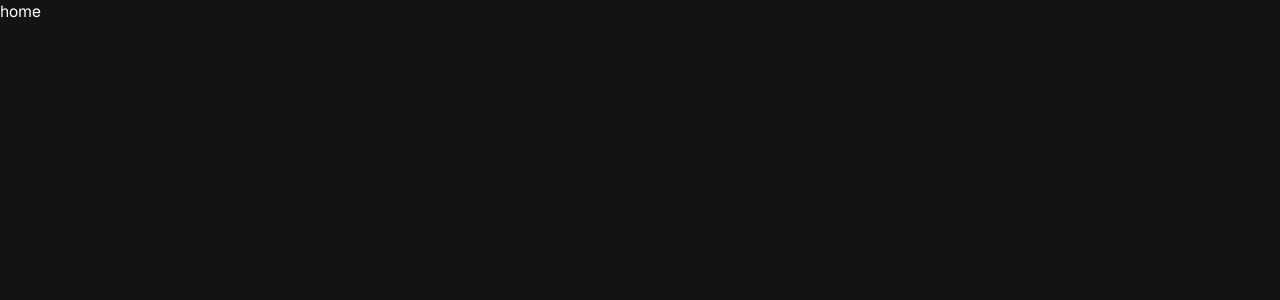
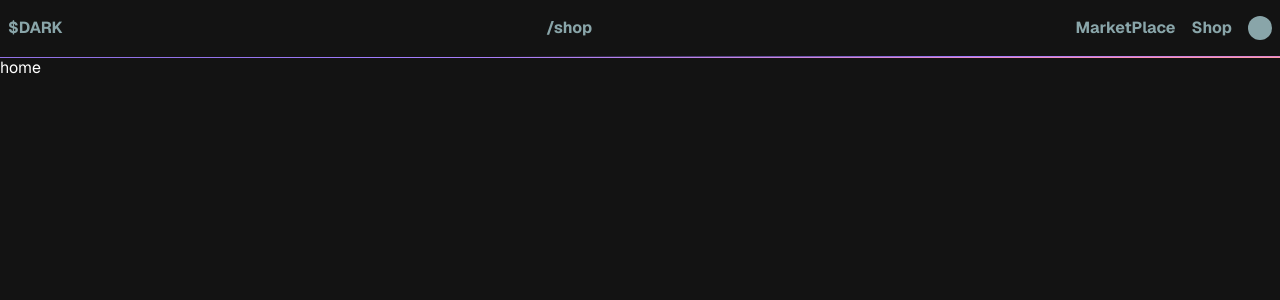
Before and after one commit to JollyGrin/dark-ai-mkt, a SvelteKit app: page /shop in a window 1280 px wide. Shown: the top 300 px of the page. Built offline with nearby package versions, Linux system fonts and the light colour scheme.

Commit message:
test pathname with git

```diff
--- /dev/null
+++ b/src/lib/ui/Nav.svelte
@@ -0,0 +1,23 @@
+<script lang="ts">
+	import { base } from '$app/paths';
+	import { page } from '$app/state';
+	import ShineBorder from '$lib/components/ShineBorder.svelte';
+
+	const isMarketplace = page.url.pathname === '/';
+	const isShop = page.url.pathname === '/shop';
+</script>
+
+<div class="bg-brand-fore/0 px-2 py-4">
+	<div class="text-brand-highlight container mx-auto flex items-center justify-between font-bold">
+		<p>$DARK</p>
+		<p>{page.url.pathname}</p>
+		<div class="flex items-center gap-4">
+			<a href="{base}/">MarketPlace</a>
+			<a href="{base}/shop">Shop</a>
+			<div class="bg-brand-highlight h-6 w-6 rounded-full"></div>
+		</div>
+	</div>
+</div>
+<div class="relative h-0 w-full">
+	<ShineBorder />
+</div>
--- a/src/routes/+page.svelte
+++ b/src/routes/+page.svelte
@@ -1,26 +1,13 @@
 <script lang="ts">
-	import { base } from '$app/paths';
 	import Marquee from '$lib/components/Marquee.svelte';
-	import ShineBorder from '$lib/components/ShineBorder.svelte';
 	import { SOL_SYMBOL } from '$lib/symbols';
+	import Nav from '$lib/ui/Nav.svelte';
 	import { MoveDownRight, MoveUpRight } from 'lucide-svelte';
 
 	const agents = Array.from({ length: 20 }).map((_, i) => ({ name: `Agent${i}` }));
 </script>
 
-<div class="bg-brand-fore/0 px-2 py-4">
-	<div class="text-brand-highlight container mx-auto flex items-center justify-between font-bold">
-		<p>$DARK</p>
-		<div class="flex items-center gap-4">
-			<p>Marketplace</p>
-			<a href="{base}/shop">Shop</a>
-			<div class="bg-brand-highlight h-6 w-6 rounded-full"></div>
-		</div>
-	</div>
-</div>
-<div class="relative h-0 w-full">
-	<ShineBorder />
-</div>
+<Nav />
 
 <div class="container mx-auto">
 	<div class="py-2">
--- a/src/routes/shop/+page.svelte
+++ b/src/routes/shop/+page.svelte
@@ -1,5 +1,8 @@
 <script lang="ts">
 	import { base } from '$app/paths';
+	import Nav from '$lib/ui/Nav.svelte';
 </script>
 
+<Nav />
+
 <a href="{base}/">home</a>
```
